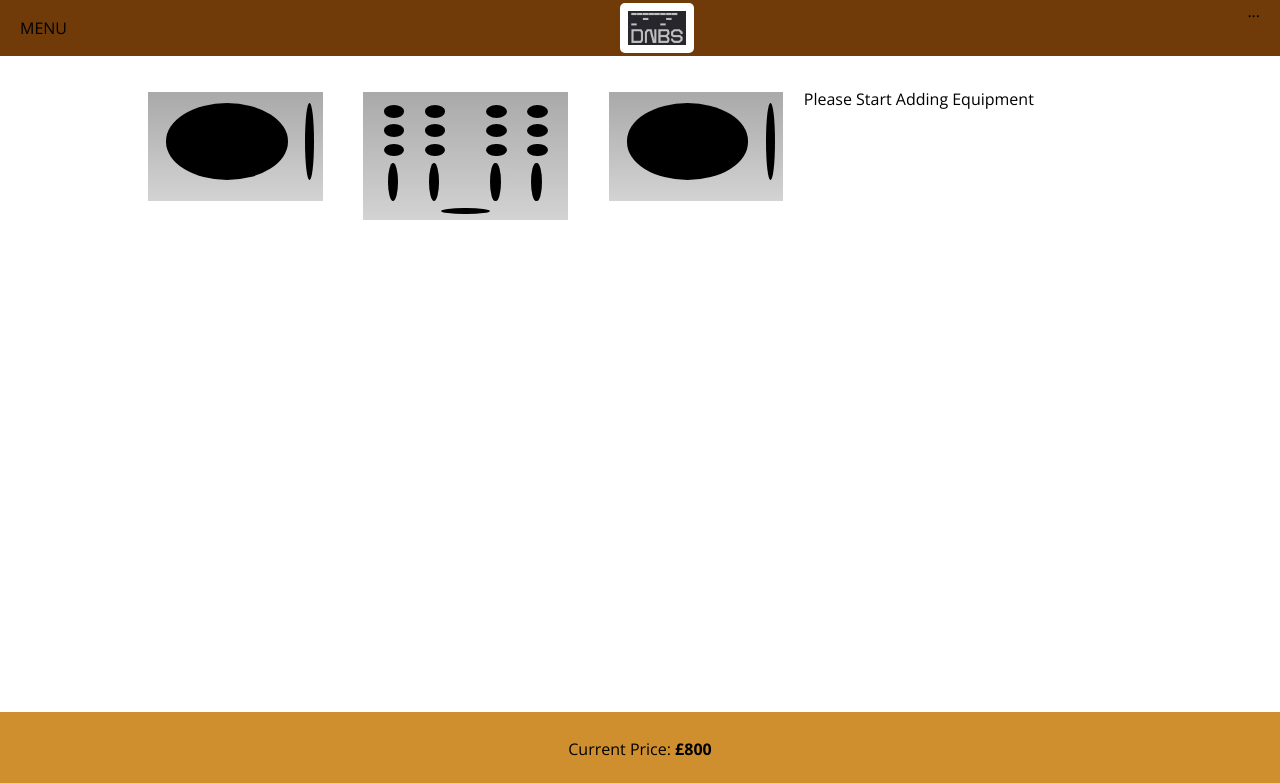
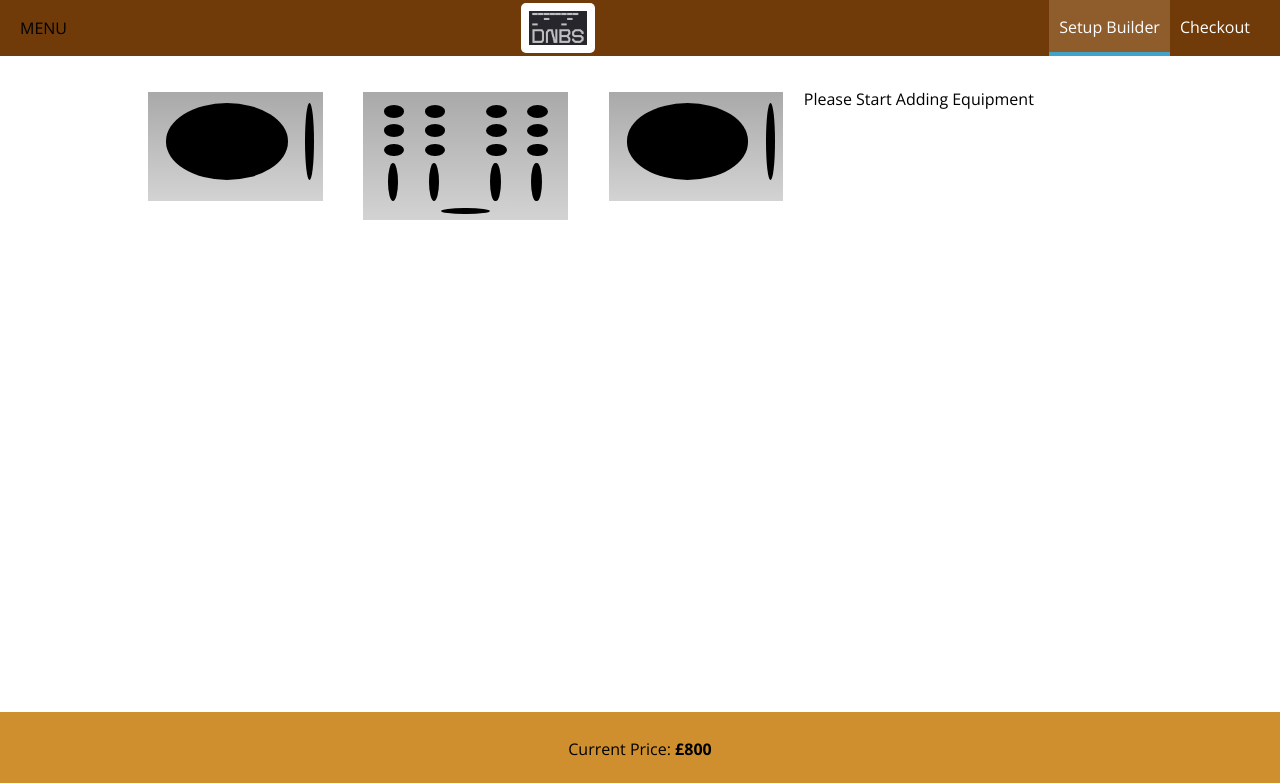
Before and after one commit to ThomasHAOD/digital-performance-setup-builder, a React (Create React App) app: page / in a window 1280 px wide. Shown: the top 783 px of the page. Built offline with nearby package versions, Linux system fonts and the light colour scheme.

Commit message:
add navigation to toolbar

```diff
--- /dev/null
+++ b/src/components/Navigation/NavigationItems/NavigationItem/NavigationItem.js
@@ -0,0 +1,13 @@
+import React from "react";
+
+import classes from "./NavigationItem.module.css";
+
+const navigationItem = props => (
+  <li className={classes.NavigationItem}>
+    <a href={props.link} className={props.active ? classes.active : null}>
+      {props.children}
+    </a>
+  </li>
+);
+
+export default navigationItem;
--- /dev/null
+++ b/src/components/Navigation/NavigationItems/NavigationItem/NavigationItem.module.css
@@ -0,0 +1,26 @@
+.NavigationItem {
+  margin: 0;
+  box-sizing: border-box;
+  display: flex;
+  width: auto;
+  height: 100%;
+  align-items: center;
+}
+
+.NavigationItem a {
+  color: white;
+  text-decoration: none;
+  height: 100%;
+  padding: 16px 10px;
+  border-bottom: 4px solid transparent;
+  box-sizing: border-box;
+  display: block;
+}
+
+.NavigationItem a:hover,
+.NavigationItem a:active,
+.NavigationItem a.active {
+  background: #8f5c2c;
+  border-bottom: 4px solid #40a4c8;
+  color: white;
+}
--- /dev/null
+++ b/src/components/Navigation/NavigationItems/NavigationItems.js
@@ -0,0 +1,17 @@
+import React from "react";
+
+import classes from "./NavigationItems.module.css";
+import NavigationItem from "./NavigationItem/NavigationItem";
+
+const navigationItems = () => {
+  return (
+    <ul className={classes.NavigationItems}>
+      <NavigationItem link="/" active>
+        Setup Builder
+      </NavigationItem>
+      <NavigationItem link="/">Checkout</NavigationItem>
+    </ul>
+  );
+};
+
+export default navigationItems;
--- /dev/null
+++ b/src/components/Navigation/NavigationItems/NavigationItems.module.css
@@ -0,0 +1,8 @@
+.NavigationItems {
+  margin: 0;
+  padding: 0;
+  list-style: none;
+  display: flex;
+  align-items: center;
+  height: 100%;
+}
--- a/src/components/Navigation/Toolbar/Toolbar.js
+++ b/src/components/Navigation/Toolbar/Toolbar.js
@@ -2,13 +2,16 @@
 import classes from "./Toolbar.module.css";
 
 import Logo from "../../Logo/Logo";
+import NavigationItems from "../NavigationItems/NavigationItems";
 
 const toolbar = props => {
   return (
     <header className={classes.Toolbar}>
       <div>MENU</div>
       <Logo />
-      <nav>...</nav>
+      <nav>
+        <NavigationItems />
+      </nav>
     </header>
   );
 };
```
